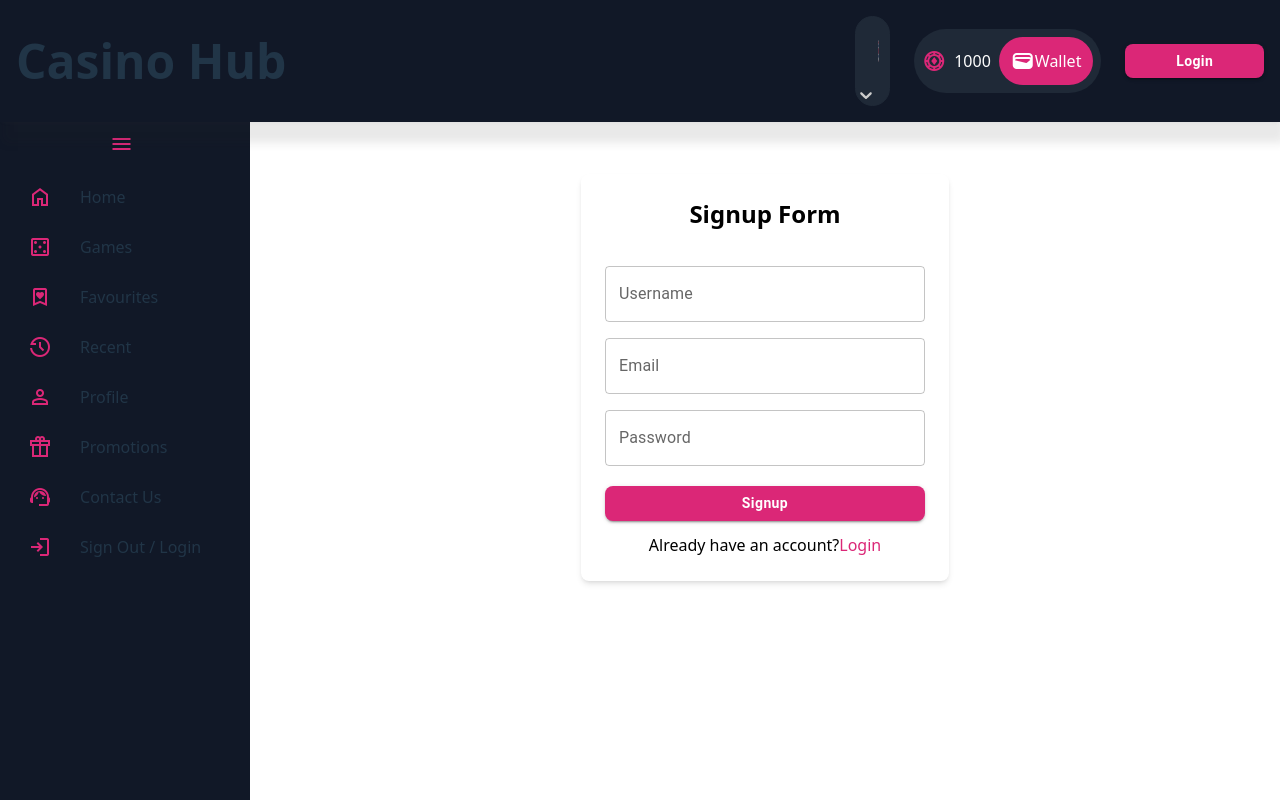
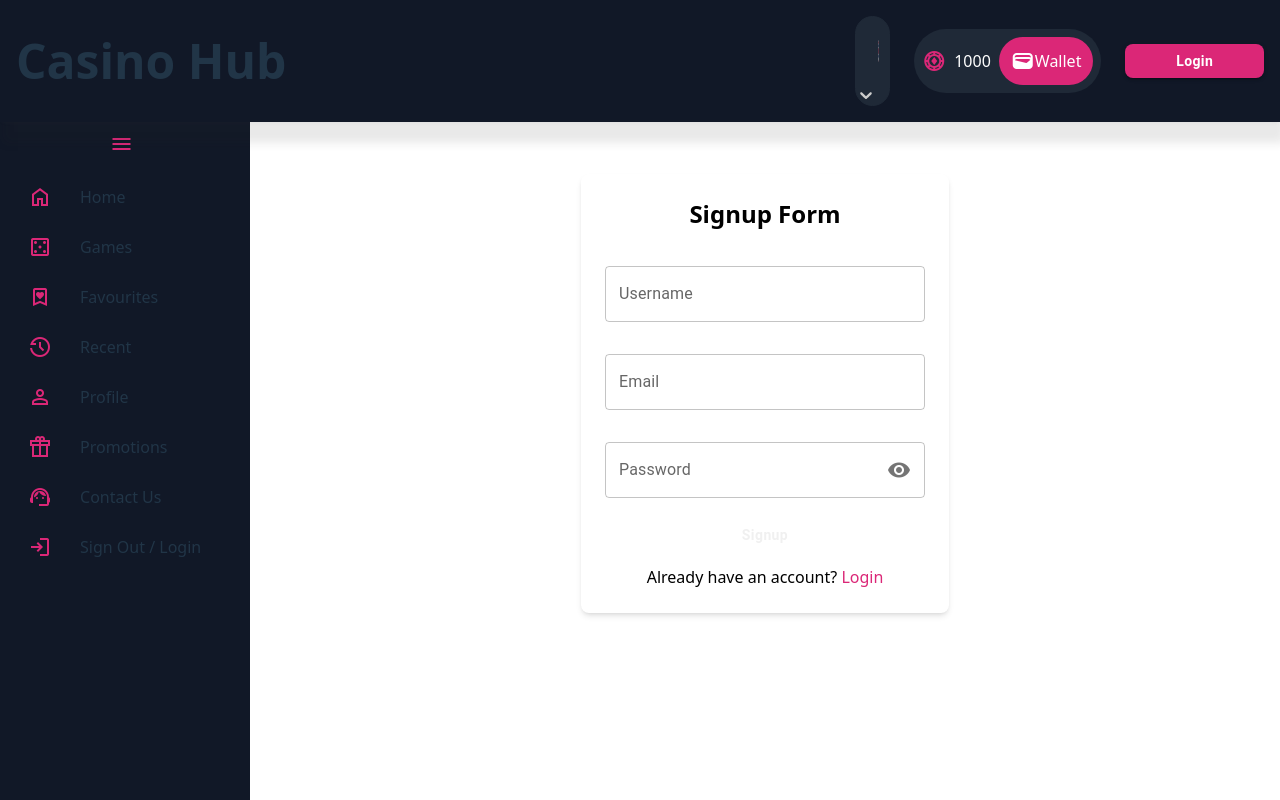
Before and after one commit to limonadia/casino-hub, a React (Vite) app in the folder frontend/: page /signup in a window 1280 px wide. Shown: the top 800 px of the page. Built offline with nearby package versions, Linux system fonts and the light colour scheme.

Commit message:
Add validators Closes #1

```diff
--- a/frontend/index.html
+++ b/frontend/index.html
@@ -2,6 +2,7 @@
 <html lang="en">
   <head>
 
+    <link href="https://fonts.googleapis.com/icon?family=Material+Icons" rel="stylesheet"/>
     <link href="https://fonts.googleapis.com/css2?family=Material+Symbols+Outlined" rel="stylesheet" />
 
     <meta charset="UTF-8" />
--- a/frontend/package.json
+++ b/frontend/package.json
@@ -16,10 +16,13 @@
         "esbuild": "^0.25.9",
         "fast-average-color": "^9.5.0",
         "framer-motion": "^12.23.12",
+        "i18next": "^25.4.2",
         "lucide-react": "^0.541.0",
         "react": "^19.1.1",
         "react-confetti": "^6.4.0",
         "react-dom": "^19.1.1",
+        "react-hook-form": "^7.62.0",
+        "react-i18next": "^15.7.2",
         "react-pro-sidebar": "^1.1.0",
         "react-responsive-carousel": "^3.2.23",
         "react-router-dom": "^7.8.1",
--- a/frontend/src/components/Button/Button.tsx
+++ b/frontend/src/components/Button/Button.tsx
@@ -19,17 +19,24 @@ const StyledButton = styled(Button)({
       border: 'none',
     },
 
-  });
+    "&.Mui-disabled": {
+    backgroundColor: "var(--color-disabled-casinoPink) !important",
+    color: "#F0F0F0",
+    cursor: "not-allowed",
+  },
+
+});
 
 interface ButtonProperties {
     buttonText: string;
     onClick?: () => void;
+    disabled?: boolean;
 }
 
-function ButtonComponent({buttonText, onClick}: ButtonProperties){
+function ButtonComponent({buttonText, onClick, disabled = false}: ButtonProperties){
     return(
         <>
-            <StyledButton variant="contained" onClick={onClick}>
+            <StyledButton variant="contained" onClick={onClick} disabled={disabled}>
                 {buttonText}
             </StyledButton>
         </>
--- a/frontend/src/index.css
+++ b/frontend/src/index.css
@@ -5,6 +5,7 @@
   --color-brand-secondary: #fbbc05;    ---> Add later
   --color-custom-red-500: #ef4444; */
   --color-casinoPink: rgba(219, 39, 119);
+  --color-disabled-casinoPink: rgb(219, 134, 172);
   --color-background-lighter: rgba(31, 41, 55);
   --color-background-darker: rgba(17, 24, 39);
 
--- a/frontend/src/pages/Login/Login.tsx
+++ b/frontend/src/pages/Login/Login.tsx
@@ -3,22 +3,44 @@ import ButtonComponent from "../../components/Button/Button";
 import TextField from "@mui/material/TextField";
 import { Link, useNavigate } from "react-router-dom";
 import { authService } from "../../services/authService";
+import { validationService } from "../../validation/validationService";
+import { validationErrorService } from "../../validation/validationErrorService";
+import { IconButton, InputAdornment } from "@mui/material";
 
  function Login() {
+    const [showPassword, setShowPassword] = useState(false);
+    const handleClickShowPassword = () => {setShowPassword(!showPassword)};
+    const handleMouseDownPassword = (event: React.MouseEvent<HTMLButtonElement>) => {
+    event.preventDefault();
+    };
+
     const [email, setEmail] = useState("");
     const [password, setPassword] = useState("");
+    const [errors, setErrors] = useState<{ [key: string]: string }>({});
+    const formIsValid = email && password && !errors.email && !errors.password && password.length >=8;
+
     const navigate = useNavigate();
 
     const login = async () => {
+        const newErrors: { [key: string]: string } = {};
+        const emailError = validationService.requiredValidator(email, "Email");
+        const passwordError = validationService.requiredValidator(password, "Password");
+        if (emailError) newErrors.email = validationErrorService.getErrorMessage(emailError);
+        if (passwordError) newErrors.password = validationErrorService.getErrorMessage(passwordError);
+
+        setErrors(newErrors);
+        if (Object.keys(newErrors).length > 0) {
+            setErrors(newErrors);
+            return;
+        }
+        setErrors({});
         try {
-          const response = await authService.login({ email, password });
-          console.log("Login response:", response);
-          navigate("/");
+            await authService.login({ email, password });
+            navigate("/");
         } catch (err: any) {
           console.error(err.message || "Login failed");
         }
       };
-
 
     return (
         <div className="text-center page lg:mx-10 h-full">
@@ -27,13 +49,29 @@ import { authService } from "../../services/authService";
                     <h2 className="text-2xl font-bold mb-4 text-center text-black">Login Form</h2>
 
                     <div className="py-5 h-44 flex items-center flex-col justify-between w-80">
-                        <TextField label="Email" type="email" value={email} onChange={(e) => setEmail(e.target.value)} fullWidth variant="outlined"/>
-                        <TextField label="Password" type="password" value={password} onChange={(e) => setPassword(e.target.value)} fullWidth variant="outlined"/>
+                        <TextField label="Email" type="email" value={email} onChange={(e) => setEmail(e.target.value)} fullWidth variant="outlined"
+                            error={!!errors.email} helperText={errors.email}/>
+                        <TextField label="Password" type={showPassword ? 'text' : 'password'} value={password} onChange={(e) => setPassword(e.target.value)} fullWidth variant="outlined"
+                            error={!!errors.password} helperText={errors.password}
+                            InputProps={{
+                                endAdornment: (
+                                <InputAdornment position="end">
+                                    <IconButton sx={{ padding: 0, margin: 0, background: 'white'}}
+                                      aria-label={showPassword ? 'hide the password' : 'display the password'}
+                                      onClick={handleClickShowPassword} onMouseDown={handleMouseDownPassword}
+                                      onMouseUp={handleMouseDownPassword} edge="end">
+                                        <span className="material-icons bg-white">
+                                            {showPassword ? "visibility_off" : "visibility"}
+                                        </span>
+                                    </IconButton>
+                                </InputAdornment>
+                                ),
+                            }}/>
                     </div>
 
-                    <ButtonComponent buttonText="Login" onClick={login} />
+                    <ButtonComponent buttonText="Login" onClick={login} disabled={!formIsValid}/>
 
-                    <p className="text-black pt-3">Not a member?<Link to="/signup" className="text-casinoPink !text-casinoPink">Signup now</Link></p>
+                    <p className="text-black pt-3">Not a member? <Link to="/signup" className="text-casinoPink !text-casinoPink"> Signup now</Link></p>
                 </div>
             </div>
         </div>
--- a/frontend/src/pages/Login/Signup.tsx
+++ b/frontend/src/pages/Login/Signup.tsx
@@ -1,25 +1,80 @@
-import { TextField } from "@mui/material";
+import { IconButton, InputAdornment, TextField } from "@mui/material";
 import { Link, useNavigate } from "react-router-dom";
 import ButtonComponent from "../../components/Button/Button";
 import { useState } from "react";
 import { authService } from "../../services/authService";
+import { validationService } from "../../validation/validationService";
+import { validationErrorService } from "../../validation/validationErrorService";
 
 function Signup() {
+    const [showPassword, setShowPassword] = useState(false);
+    const handleClickShowPassword = () => {setShowPassword(!showPassword)};
+    const handleMouseDownPassword = (event: React.MouseEvent<HTMLButtonElement>) => {
+    event.preventDefault();
+    };
     const [email, setEmail] = useState("");
     const [password, setPassword] = useState("");
     const [username, setName] = useState("");
-    const [error, setError] = useState("");
+    const [errors, setErrors] = useState<{ [key: string]: string }>({});
     const navigate = useNavigate();
 
+    const formIsValid = username && email && password && !errors.username && !errors.email && !errors.password;
+
+    const handleUsernameChange = (value: string) => {
+        setName(value);
+        const errorObj = validationService.requiredValidator(value, "Username");
+        setErrors((prev) => ({
+          ...prev,
+          username: validationErrorService.getErrorMessage(errorObj),
+        }));
+      };
+
+    const handleEmailChange = (value: string) => {
+        setEmail(value);
+        const errorObj = validationService.emailValidator(value);
+        setErrors((prev) => ({
+          ...prev,
+          email: validationErrorService.getErrorMessage(errorObj),
+        }));
+      };
+
+    const handlePasswordChange = (value: string) => {
+        setPassword(value);
+        const errorObj = validationService.minLengthValidator(value, 8);
+        setErrors((prev) => ({
+          ...prev,
+          password: validationErrorService.getErrorMessage(errorObj),
+        }));
+      };
+
+
     const signup = async () => {
-        try{
-            const response = await authService.signup({ username, email, password});
-            console.log("Signup response:", response);
+
+        const newErrors: { [key: string]: string } = {};
+
+        const usernameError = validationService.requiredValidator(username, "Username");
+        const emailError = validationService.emailValidator(email);
+        const passwordError = validationService.minLengthValidator(password, 8);
+
+        if (usernameError) newErrors.username = validationErrorService.getErrorMessage(usernameError);
+        if (emailError) newErrors.email = validationErrorService.getErrorMessage(emailError);
+        if (passwordError) newErrors.password = validationErrorService.getErrorMessage(passwordError);
+
+        setErrors(newErrors);
+        if (Object.keys(newErrors).length > 0) {
+            setErrors(newErrors);
+            return;
+        }
+        setErrors({});
+
+        try {
+            await authService.signup({ username, email, password });
             navigate("/login");
-        } catch (err: any){
-            setError(err.message || "Signup failed");
+        } catch (err: any) {
+            setErrors({ general: err.message || "Signup failed" });
         }
     };
+
 
     return (
     <div className="text-center page lg:mx-10 h-full">
@@ -27,15 +82,34 @@ function Signup() {
             <div className="w-full max-w-sm p-6 bg-white rounded-lg shadow-md">
                 <h2 className="text-2xl font-bold mb-4 text-center text-black">Signup Form</h2>
 
-                <div className="py-5 h-60 flex items-center flex-col justify-between w-80">
-                    <TextField label="Username" type="text" value={username} onChange={(e) => setName(e.target.value)} fullWidth variant="outlined"/>
-                    <TextField label="Email" type="email" value={email} onChange={(e) => setEmail(e.target.value)} fullWidth variant="outlined"/>
-                    <TextField label="Password" type="password" value={password} onChange={(e) => setPassword(e.target.value)} fullWidth variant="outlined"/>
+                <div className="py-5 h-68 flex items-center flex-col justify-between w-80">
+                    <TextField label="Username" type="text" value={username} onChange={(e) => handleUsernameChange(e.target.value)} fullWidth
+                        variant="outlined"  error={!!errors.username} helperText={errors.username}/>
+
+                    <TextField label="Email" type="email" value={email} onChange={(e) => handleEmailChange(e.target.value)} fullWidth
+                        variant="outlined" error={!!errors.email} helperText={errors.email}/>
+
+                    <TextField label="Password" type={showPassword ? 'text' : 'password'} value={password} onChange={(e) => handlePasswordChange(e.target.value)} fullWidth variant="outlined"
+                            error={!!errors.password} helperText={errors.password}
+                            InputProps={{
+                                endAdornment: (
+                                <InputAdornment position="end">
+                                    <IconButton sx={{ padding: 0, margin: 0, background: 'white'}}
+                                      aria-label={showPassword ? 'hide the password' : 'display the password'}
+                                      onClick={handleClickShowPassword} onMouseDown={handleMouseDownPassword}
+                                      onMouseUp={handleMouseDownPassword} edge="end">
+                                        <span className="material-icons bg-white">
+                                            {showPassword ? "visibility_off" : "visibility"}
+                                        </span>
+                                    </IconButton>
+                                </InputAdornment>
+                                ),
+                            }}/>
                 </div>
 
-                <ButtonComponent buttonText="Signup" onClick={signup} />
+                <ButtonComponent buttonText="Signup" onClick={signup} disabled={!formIsValid} />
 
-                <p className="text-black pt-3">Already have an account?<Link to="/login" className="text-casinoPink !text-casinoPink">Login</Link></p>
+                <p className="text-black pt-3">Already have an account? <Link to="/login" className="text-casinoPink !text-casinoPink"> Login</Link></p>
             </div>
         </div>
     </div>
--- /dev/null
+++ b/frontend/src/validation/validationErrorService.ts
@@ -0,0 +1,13 @@
+
+export const validationErrorService = {
+  getErrorMessage: (error: any): string => {
+    if (!error) return "";
+    if (typeof error === "string") return error;
+    if (error.key) {
+      if (error.key === "required") return `${error.params.field} is required`;
+      if (error.key === "invalidEmail") return `Please enter a valid email`;
+      if (error.key === "minLength") return `Minimum length is ${error.params.length}`;
+    }
+    return "Invalid field";
+  },
+};
--- /dev/null
+++ b/frontend/src/validation/validationService.ts
@@ -0,0 +1,40 @@
+
+export const validationService = {
+
+  requiredValidator: (value: string, field: string) => {
+    return value && value.trim() !== ""
+      ? null
+      : { key: "required", params: { field } };
+  },
+
+  emailValidator: (value: string) => {
+    const regex = /^[^\s@]+@[^\s@]+\.[^\s@]+$/;
+    return regex.test(value)
+      ? null
+      : { key: "invalidEmail", params: {} };
+  },
+
+  minLengthValidator: (value: string, length: number) => {
+    return value && value.length >= length
+      ? null
+      : { key: "minLength", params: { length } };
+  },
+
+    phoneValidator: (value: string) => {
+      const phonePattern = /^[0-9]{10}$/;
+      const emailPattern = /^[a-zA-Z0-9._%+-]+@[a-zA-Z0-9.-]+\.[a-zA-Z]{2,4}$/;
+      return emailPattern.test(value) || phonePattern.test(value) || "error_invalid_phone";
+    },
+
+    maxLengthValidator: (value: string | any[], length: number) => {
+      return value && value.length <= length || { key: "error_max_length", params: { length } };
+    },
+
+    passwordValidators: {
+      lowerCase: (value: string) => /[a-z]/.test(value) || "error_lowercase_password",
+      upperCase: (value: string) => /[A-Z]/.test(value) || "error_uppercase_password",
+      symbol: (value: string) => /[@$!%*?&]/.test(value) || "error_special_character_password",
+      number: (value: string) => /\d/.test(value) || "error_number_password",
+      length: (value: string | any[]) => value?.length >= 8 || "error_length_password"
+    }
+  };
```
Also changed, not shown: 1 other file (tests, documents, lock files or other folders).
